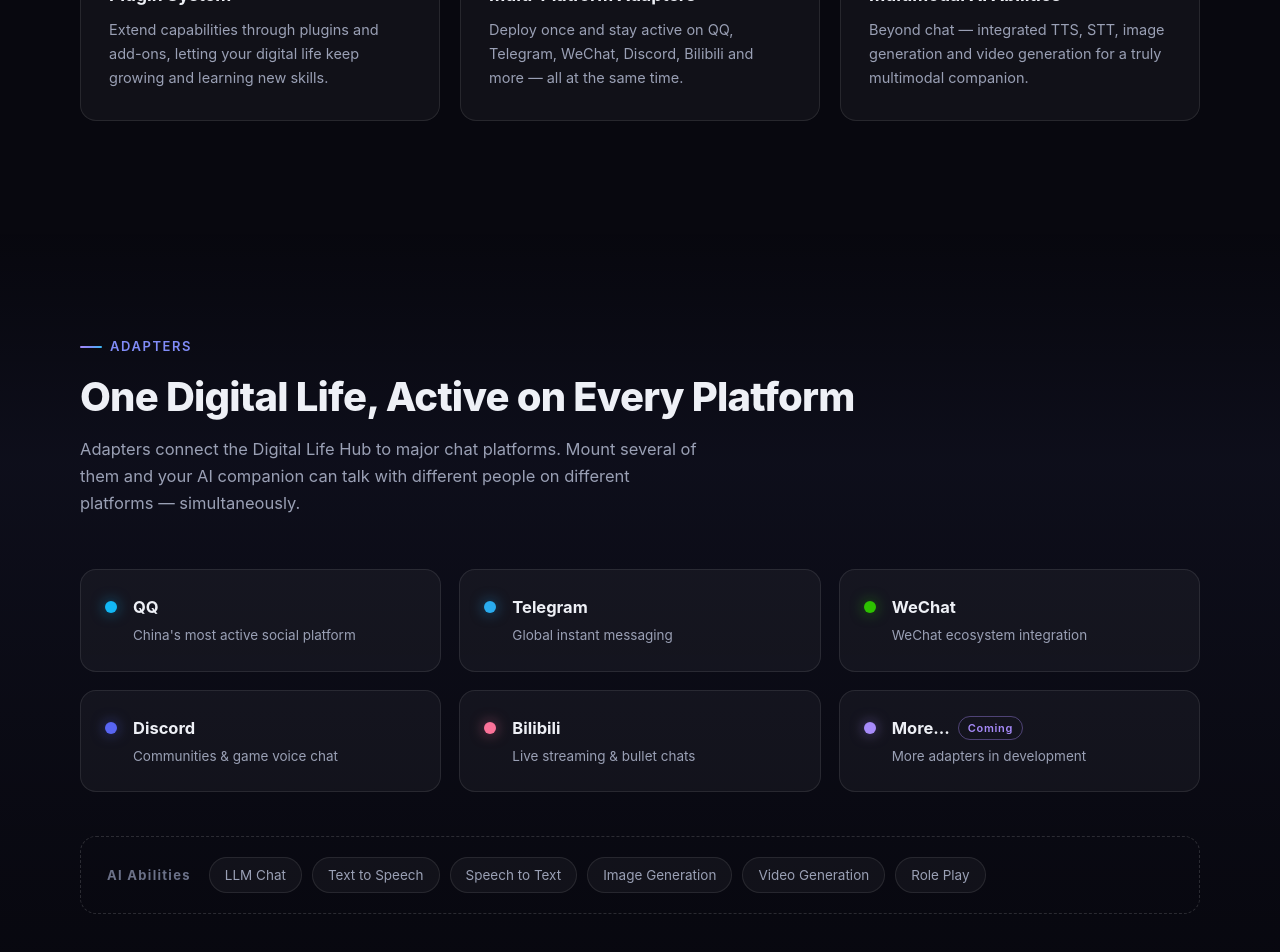
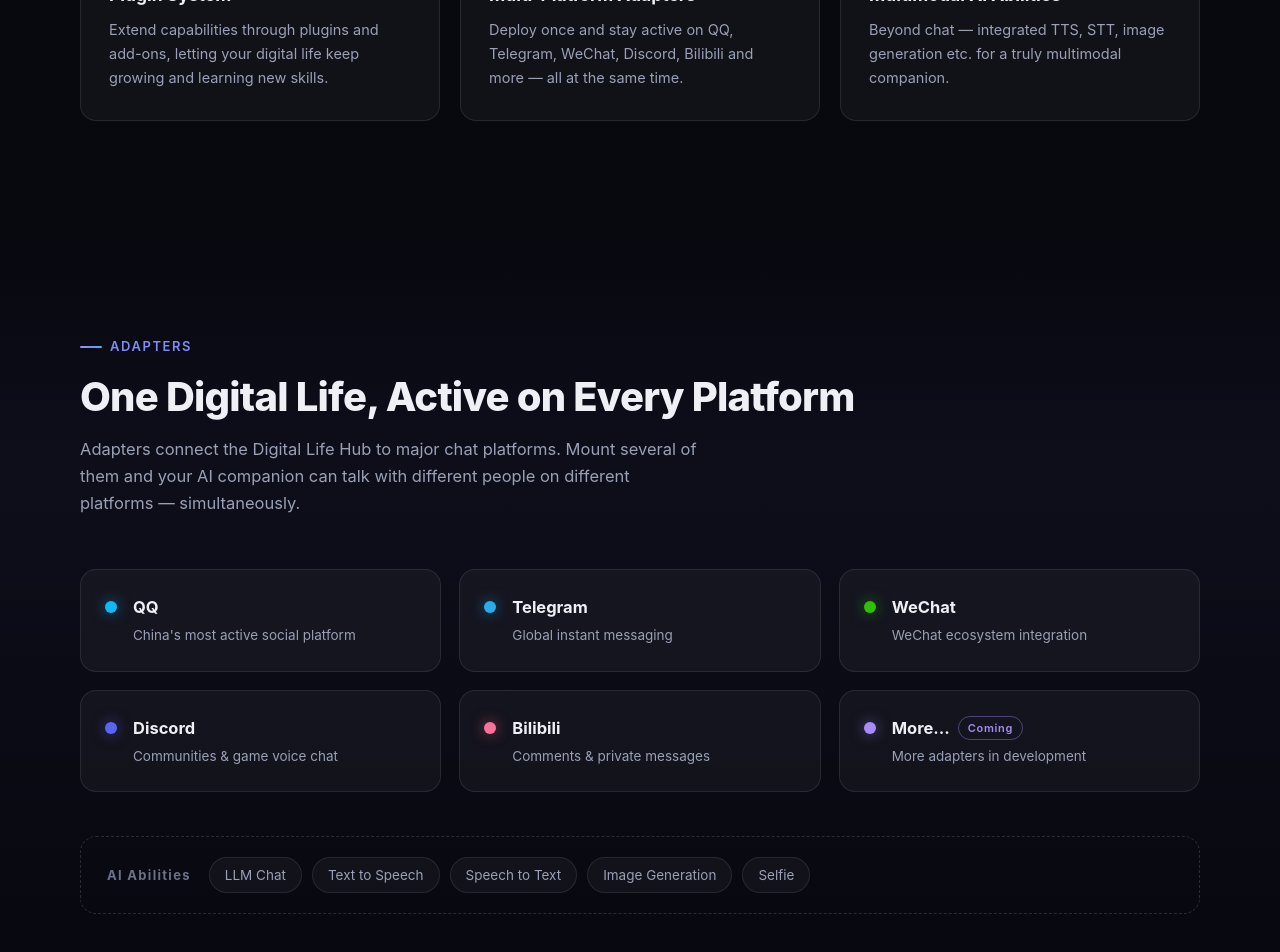
Before and after one commit to KiraAI-Dev/KiraAI-HomePage, a Vue app: page / in a window 1280 px wide. Shown: the part 1476-2428 px from the top of the page. Built offline with nearby package versions, Linux system fonts and the light colour scheme.

Commit message:
chore: adjust description

```diff
--- a/src/components/AdapterSection.vue
+++ b/src/components/AdapterSection.vue
@@ -12,7 +12,7 @@
   { key: 'more', name: 'More…', color: '#a78bfa', soon: true },
 ]
 
-const abilityKeys = ['llm', 'tts', 'stt', 'image', 'video', 'roleplay']
+const abilityKeys = ['llm', 'tts', 'stt', 'image', 'selfie']
 </script>
 
 <template>
--- a/src/i18n/locales/en.js
+++ b/src/i18n/locales/en.js
@@ -51,7 +51,7 @@
       },
       multimodal: {
         title: 'Multimodal AI Abilities',
-        desc: 'Beyond chat — integrated TTS, STT, image generation and video generation for a truly multimodal companion.',
+        desc: 'Beyond chat — integrated TTS, STT, image generation etc. for a truly multimodal companion.',
       },
     },
   },
@@ -64,7 +64,7 @@
       telegram: 'Global instant messaging',
       wechat: 'WeChat ecosystem integration',
       discord: 'Communities & game voice chat',
-      bilibili: 'Live streaming & bullet chats',
+      bilibili: 'Comments & private messages',
       more: 'More adapters in development',
     },
     abilitiesLabel: 'AI Abilities',
@@ -73,8 +73,7 @@
       tts: 'Text to Speech',
       stt: 'Speech to Text',
       image: 'Image Generation',
-      video: 'Video Generation',
-      roleplay: 'Role Play',
+      selfie: 'Selfie',
     },
   },
   quickstart: {
--- a/src/i18n/locales/ja.js
+++ b/src/i18n/locales/ja.js
@@ -51,7 +51,7 @@
       },
       multimodal: {
         title: 'マルチモーダルAI能力',
-        desc: '会話だけではなく、TTS音声合成、STT音声認識、画像・動画生成などのマルチモーダル能力を統合。',
+        desc: '会話だけではなく、TTS音声合成、STT音声認識、画像などのマルチモーダル能力を統合。',
       },
     },
   },
@@ -64,7 +64,7 @@
       telegram: 'グローバルなメッセージング',
       wechat: 'WeChatエコシステム連携',
       discord: 'コミュニティ＆ゲームボイス',
-      bilibili: 'ライブ配信と弾幕コメント',
+      bilibili: 'コメントとプライベートメッセージ',
       more: 'さらなるアダプターを開発中',
     },
     abilitiesLabel: 'AI能力',
@@ -73,8 +73,7 @@
       tts: 'TTS音声合成',
       stt: 'STT音声認識',
       image: '画像生成',
-      video: '動画生成',
-      roleplay: 'ロールプレイ',
+      selfie: 'セルフィー',
     },
   },
   quickstart: {
--- a/src/i18n/locales/zh.js
+++ b/src/i18n/locales/zh.js
@@ -51,7 +51,7 @@
       },
       multimodal: {
         title: '多模态 AI 能力',
-        desc: '不止对话 —— 集成 TTS 语音合成、STT 语音识别、图像与视频生成等多模态能力。',
+        desc: '不止对话 —— 集成 TTS 语音合成、STT 语音识别、图像等多模态能力。',
       },
     },
   },
@@ -64,7 +64,7 @@
       telegram: '全球即时通讯',
       wechat: '微信生态接入',
       discord: '社区与游戏语音',
-      bilibili: '直播与弹幕互动',
+      bilibili: '评论与私信',
       more: '更多适配器持续开发中',
     },
     abilitiesLabel: 'AI 能力',
@@ -73,8 +73,7 @@
       tts: 'TTS 语音合成',
       stt: 'STT 语音识别',
       image: '图像生成',
-      video: '视频生成',
-      roleplay: '角色扮演',
+      selfie: '自拍',
     },
   },
   quickstart: {
```
